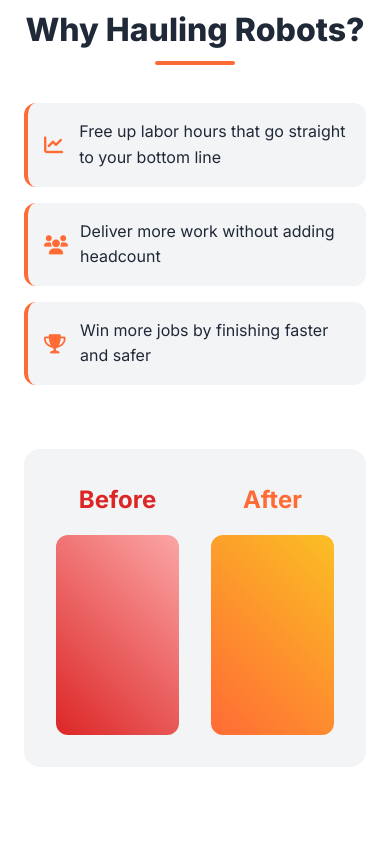
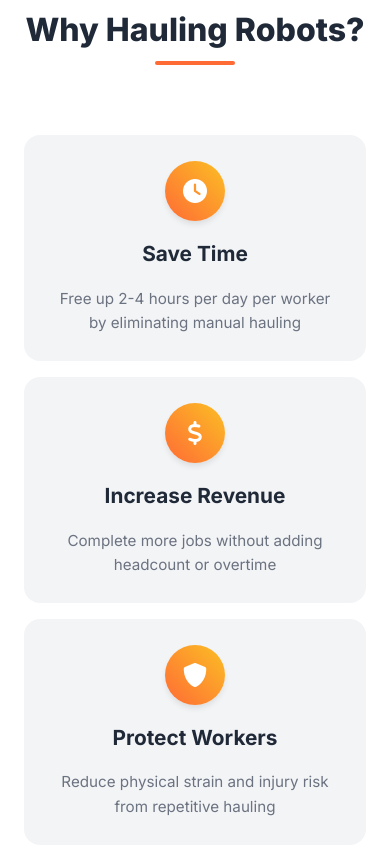
Before and after one commit to Spinnaker-design/landing-page, a plain HTML site: page index.html in a window 390 px wide. Shown: the part 4020-4868 px from the top of the page. Drawn offline with Linux system fonts and the light colour scheme.

Commit message:
Revamp benefits section on landing page by replacing the old list format with visually appealing benefit cards. Update styles for improved layout and interactivity, including hover effects and responsive design adjustments.

```diff
--- a/index.html
+++ b/index.html
@@ -177,32 +177,29 @@
             <div class="why-content">
                 <div class="why-text">
                     <h2 class="section-title">Why Hauling Robots?</h2>
-                    <div class="benefits-list">
-                        <div class="benefit-item">
-                            <i class="fas fa-chart-line"></i>
-                            <span>Free up labor hours that go straight to your bottom line</span>
-                        </div>
-                        <div class="benefit-item">
-                            <i class="fas fa-users"></i>
-                            <span>Deliver more work without adding headcount</span>
-                        </div>
-                        <div class="benefit-item">
-                            <i class="fas fa-trophy"></i>
-                            <span>Win more jobs by finishing faster and safer</span>
-                        </div>
-                    </div>
                 </div>
                 <div class="why-visual">
-                    <div class="comparison-chart">
-                        <div class="before-after">
-                            <div class="before">
-                                <h4>Before</h4>
-                                <div class="inefficient-workflow"></div>
+                    <div class="benefits-visual">
+                        <div class="benefit-card">
+                            <div class="benefit-icon">
+                                <i class="fas fa-clock"></i>
                             </div>
-                            <div class="after">
-                                <h4>After</h4>
-                                <div class="efficient-workflow"></div>
+                            <h4>Save Time</h4>
+                            <p>Free up 2-4 hours per day per worker by eliminating manual hauling</p>
+                        </div>
+                        <div class="benefit-card">
+                            <div class="benefit-icon">
+                                <i class="fas fa-dollar-sign"></i>
                             </div>
+                            <h4>Increase Revenue</h4>
+                            <p>Complete more jobs without adding headcount or overtime</p>
+                        </div>
+                        <div class="benefit-card">
+                            <div class="benefit-icon">
+                                <i class="fas fa-shield-alt"></i>
+                            </div>
+                            <h4>Protect Workers</h4>
+                            <p>Reduce physical strain and injury risk from repetitive hauling</p>
                         </div>
                     </div>
                 </div>
--- a/styles.css
+++ b/styles.css
@@ -604,67 +604,72 @@ body {
     font-size: 1.2rem;
 }
 
-/* Benefits list styling for Why Hauling Robots section */
-.why-text .benefits-list {
-    margin-bottom: 2rem;
+
+
+.benefits-visual {
+    display: grid;
+    grid-template-columns: repeat(auto-fit, minmax(200px, 1fr));
+    gap: 1.5rem;
 }
 
-.why-text .benefit-item {
-    display: flex;
-    align-items: center;
-    gap: 1rem;
-    margin-bottom: 1rem;
-    padding: 1rem;
-    background: var(--light-gray);
-    border-radius: 12px;
-    border-left: 4px solid var(--primary-orange);
-}
-
-.why-text .benefit-item i {
-    color: var(--primary-orange);
-    font-size: 1.2rem;
-    width: 20px;
-}
-
-.comparison-chart {
+.benefit-card {
     background: var(--light-gray);
     border-radius: 16px;
     padding: 2rem;
+    text-align: center;
+    border: 2px solid transparent;
+    transition: all 0.3s ease;
+    position: relative;
+    overflow: hidden;
 }
 
-.before-after {
-    display: grid;
-    grid-template-columns: 1fr 1fr;
-    gap: 2rem;
+.benefit-card::before {
+    content: '';
+    position: absolute;
+    top: 0;
+    left: 0;
+    right: 0;
+    height: 4px;
+    background: linear-gradient(90deg, var(--primary-orange), var(--accent-yellow));
+    transform: scaleX(0);
+    transition: transform 0.3s ease;
 }
 
-.before h4, .after h4 {
-    text-align: center;
-    font-size: 1.5rem;
+.benefit-card:hover {
+    border-color: var(--primary-orange);
+    transform: translateY(-5px);
+    box-shadow: var(--shadow-lg);
+}
+
+.benefit-card:hover::before {
+    transform: scaleX(1);
+}
+
+.benefit-icon {
+    width: 80px;
+    height: 80px;
+    background: linear-gradient(45deg, var(--primary-orange), var(--accent-yellow));
+    border-radius: 50%;
+    display: flex;
+    align-items: center;
+    justify-content: center;
+    margin: 0 auto 1.5rem;
+    font-size: 2rem;
+    color: var(--white);
+    box-shadow: var(--shadow-md);
+}
+
+.benefit-card h4 {
+    font-size: 1.3rem;
     font-weight: 700;
+    color: var(--dark-gray);
     margin-bottom: 1rem;
 }
 
-.before h4 {
-    color: var(--accent-red);
-}
-
-.after h4 {
-    color: var(--primary-orange);
-}
-
-.inefficient-workflow, .efficient-workflow {
-    height: 200px;
-    border-radius: 12px;
-    position: relative;
-}
-
-.inefficient-workflow {
-    background: linear-gradient(45deg, var(--accent-red), #fca5a5);
-}
-
-.efficient-workflow {
-    background: linear-gradient(45deg, var(--primary-orange), var(--accent-yellow));
+.benefit-card p {
+    color: #6b7280;
+    line-height: 1.6;
+    font-size: 0.95rem;
 }
 
 /* Contact Section */
@@ -826,6 +831,22 @@ body {
         gap: 2rem;
     }
 
+    .benefits-visual {
+        grid-template-columns: 1fr;
+        gap: 1rem;
+    }
+
+    .benefit-card {
+        padding: 1.5rem;
+    }
+
+    .benefit-icon {
+        width: 60px;
+        height: 60px;
+        font-size: 1.5rem;
+        margin-bottom: 1rem;
+    }
+
     .contact-form {
         grid-template-columns: 1fr;
     }
```
